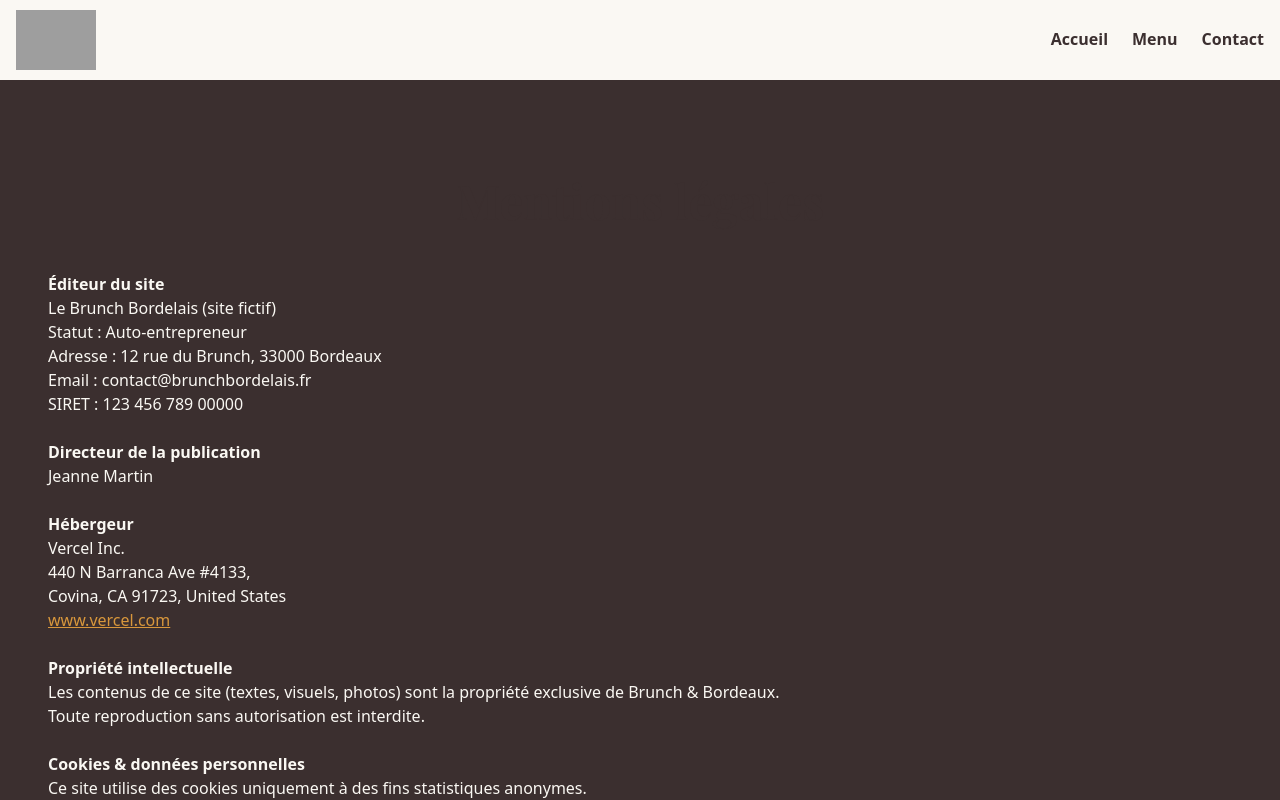
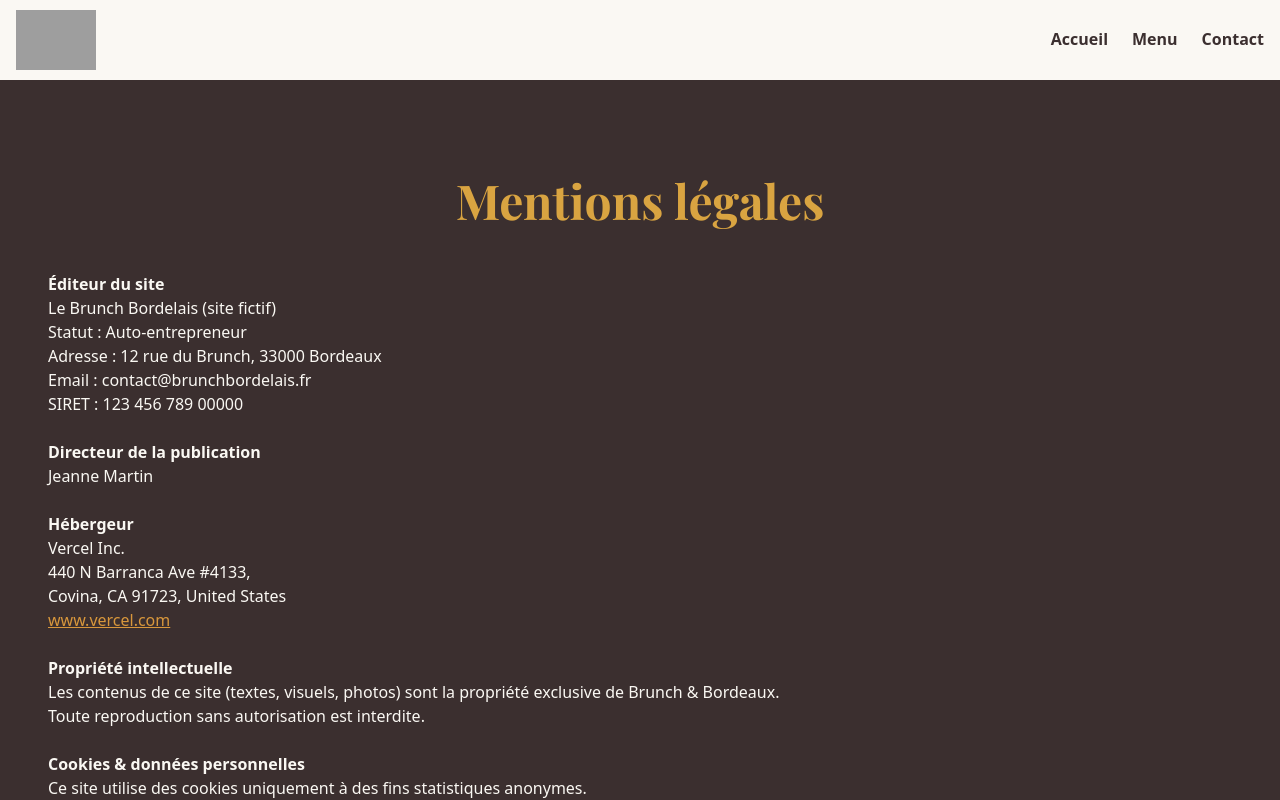
Before and after one commit to julienlisita/la-table-breizh, a Next.js app: page /legal in a window 1280 px wide. Shown: the top 800 px of the page. Built offline with nearby package versions, Linux system fonts and the light colour scheme; grey boxes are pictures that could not be loaded; a web font is replaced by a local one.

Commit message:
refactor: replace className with prop for PageTitle color

```diff
--- a/src/app/legal/page.js
+++ b/src/app/legal/page.js
@@ -6,7 +6,7 @@ import Section from "@/components/Section";
 export default function LegalMentionsPage() {
   return (
     <div className="bg-terre">
-      <PageTitle className="text-ocre">Mentions légales</PageTitle>
+      <PageTitle color="ocre">Mentions légales</PageTitle>
       <Section className="text-creme">
           <div className="mb-6">
             <h3 className="font-semibold">Éditeur du site</h3>
```
